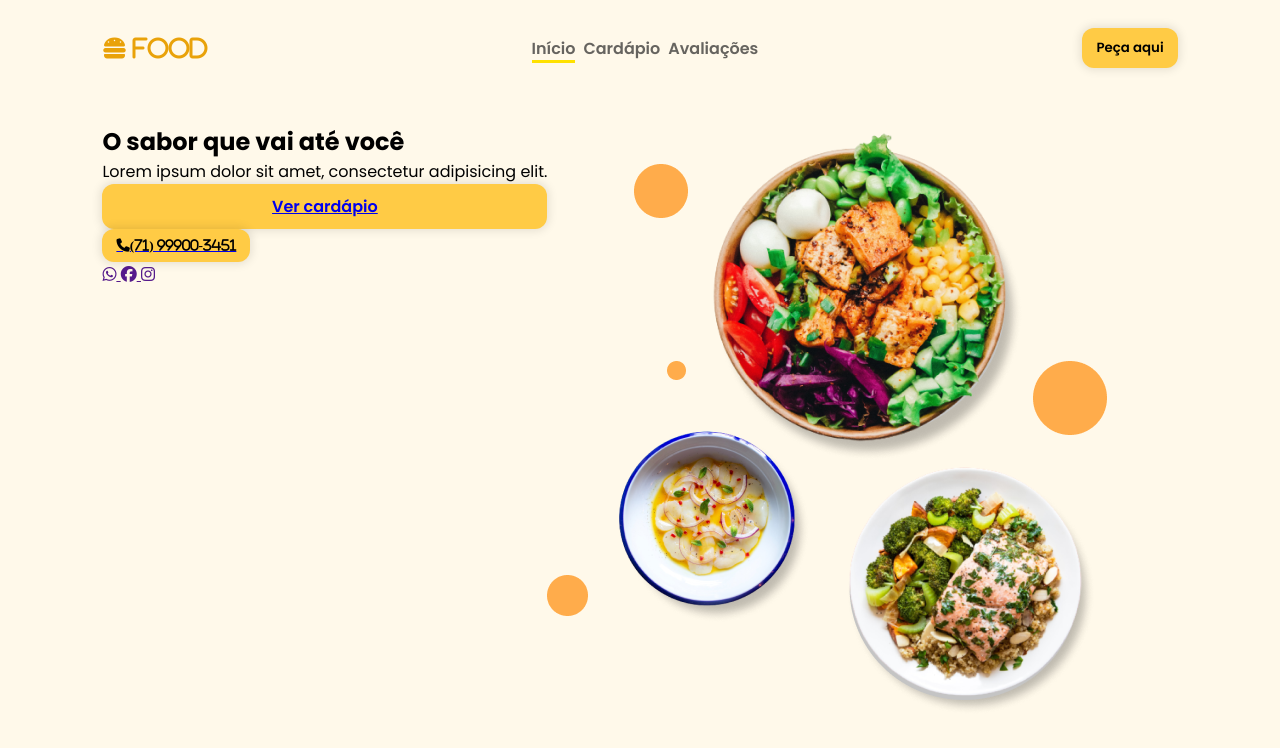
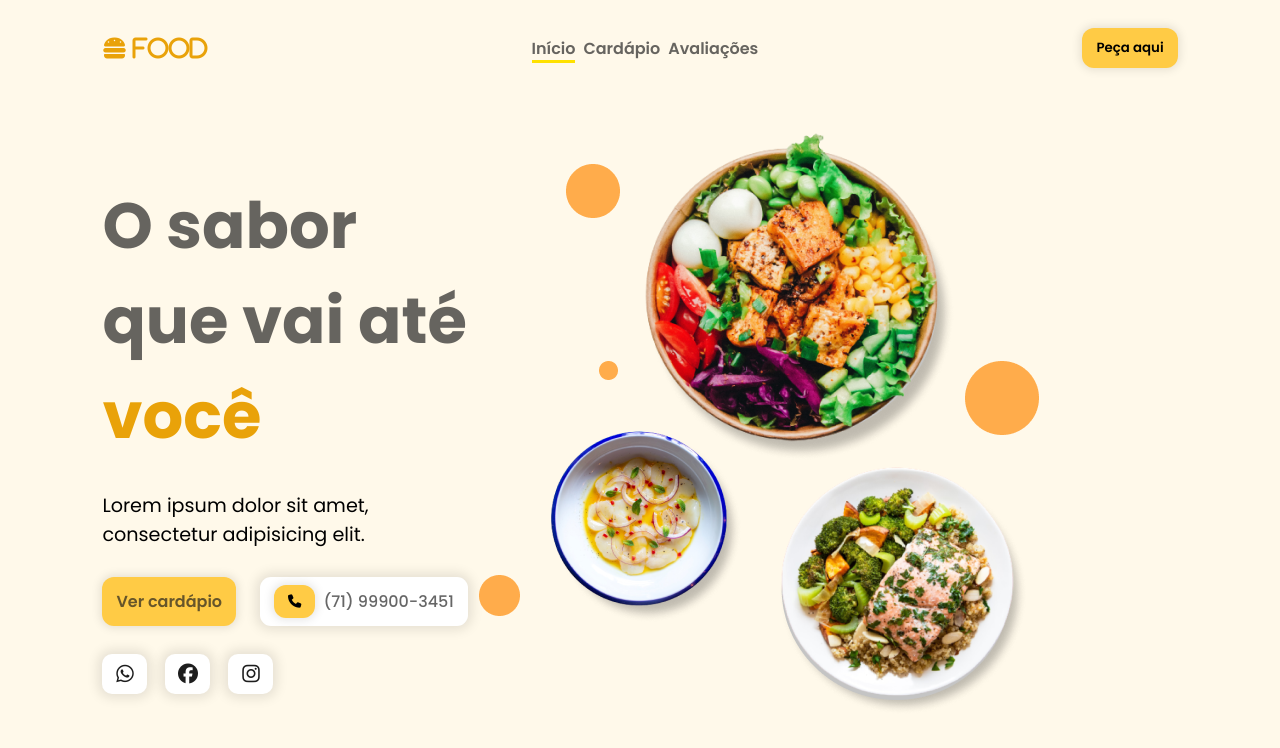
Before and after one commit to Smkdev23/food, a plain HTML site: page index.html in a window 1280 px wide. Drawn offline with nearby package versions, Linux system fonts and the light colour scheme.

Commit message:
Home
Alinhamento, cores, e posicionamento

```diff
--- a/index.html
+++ b/index.html
@@ -40,7 +40,7 @@
         </button>
       </nav>
 
-      <div id="mobile_menu">
+        <div id="mobile_menu">
           <ul id="mobile_nav_list">
             <li class="nav-item">
               <a href="#home">Início</a>
@@ -76,8 +76,9 @@
 
                   <a href="tel:+71999003451" id="phone_button">
                     <button class="btn-default">
-                      <i class="fa-solid fa-phone">(71) 99900-3451</i>
+                      <i class="fa-solid fa-phone"></i>
                     </button>
+                    (71) 99900-3451
                   </a>
               </div>
 
--- a/src/style/home.css
+++ b/src/style/home.css
@@ -2,3 +2,46 @@
     display: flex;
     min-height: calc(100vh - 91px); /*Altura min do entre o header e o home: 100vh é o tamanho total do espaço tirando o valor da header(nav_bar) */
 }
+
+#cta {
+    width: 35%;
+    display: flex;
+    flex-direction: column;
+    gap: 28px;
+    margin-top: 5%;
+
+}
+
+#cta .title{
+    font-size: 4rem;
+    color: #1d1d1dad;
+}
+
+#cta .title span{
+    color: #e9a209;
+}
+
+#cta .description {
+    font-size: 1.2rem;
+}
+
+#cta_buttons {
+    display: flex;
+    gap: 24px;
+}
+
+#cta_buttons a {
+    text-decoration: none;
+    color: #1d1d1dad;
+}
+
+#phone_button {
+    display: flex;
+    gap: 8px;
+    align-items: center;
+    background-color: #ffffff;
+    padding: 8px 14px;
+    font-weight: 500;
+    box-shadow: 0px 0px 12px 4px rgba(0, 0, 0, 0.1);
+    border-radius: 11px;
+}
--- a/src/style/style.css
+++ b/src/style/style.css
@@ -32,3 +32,35 @@ section {
 .btn-default:hover{
     background-color: #f8d477;
 }
+
+.social-media-buttons {
+    display: flex;
+    gap: 18px;
+}
+
+.social-media-buttons a {
+    display: flex;
+    align-items: center;
+    justify-content: center;
+    width: 45px;
+    height: 40px;
+    height: 40px;
+    background-color: #fff;
+    font-size: 1.25rem;
+    border-radius: 10px;
+    text-decoration: none;
+    color: #1d1d1d;
+    box-shadow: 0px 0px 12px 4px rgba(0, 0, 0, 0.1);
+    transition: box-shodow .3 ease;
+}
+
+.social-media-buttons a:hover {
+    box-shadow: 0px 0px 12px 8px rgba(0, 0, 0, 0.1);
+}
+
+#banne {
+    display: flex;
+    align-items: start;
+    justify-content: end;
+    width: 70%;
+}
```
